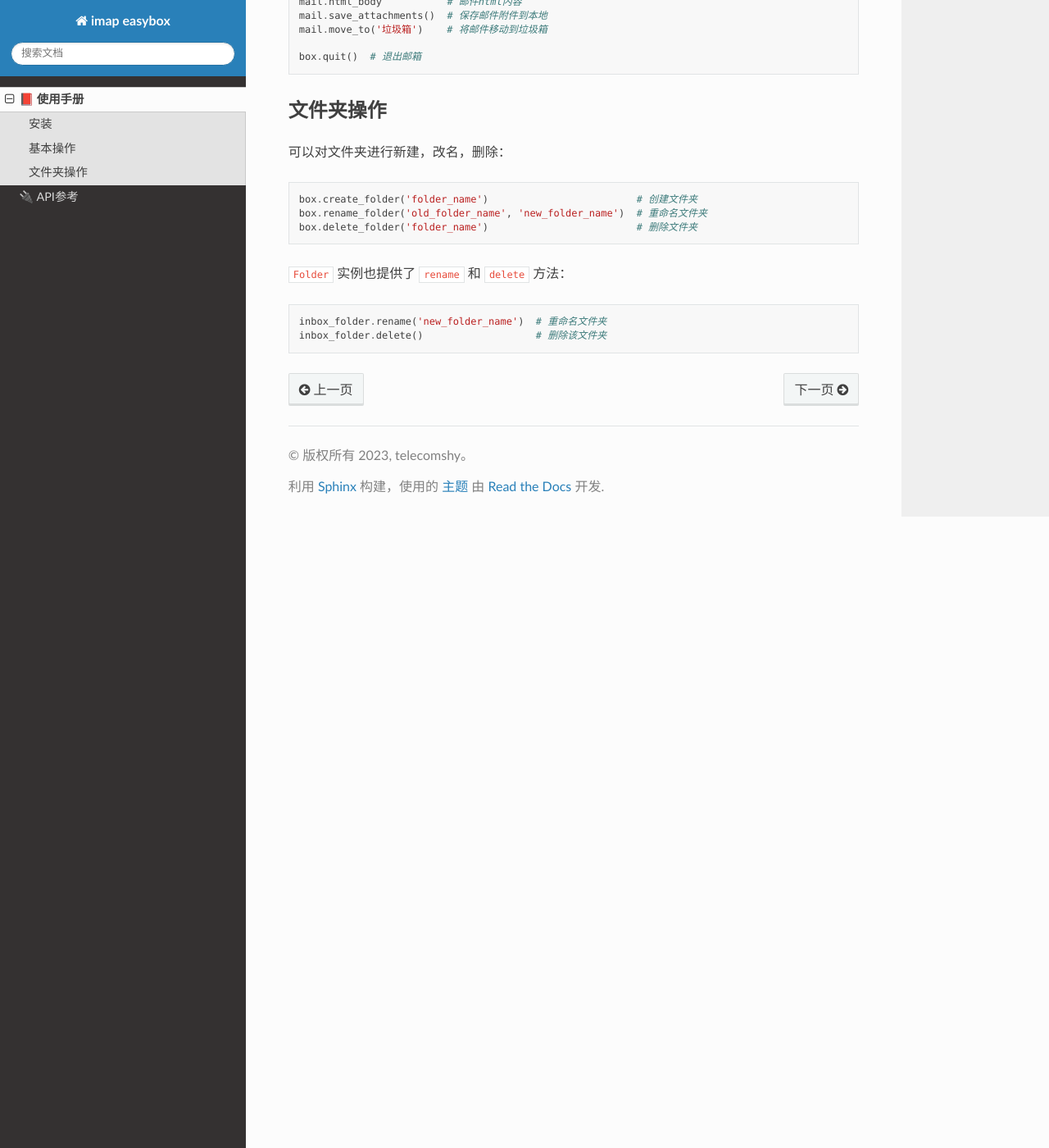
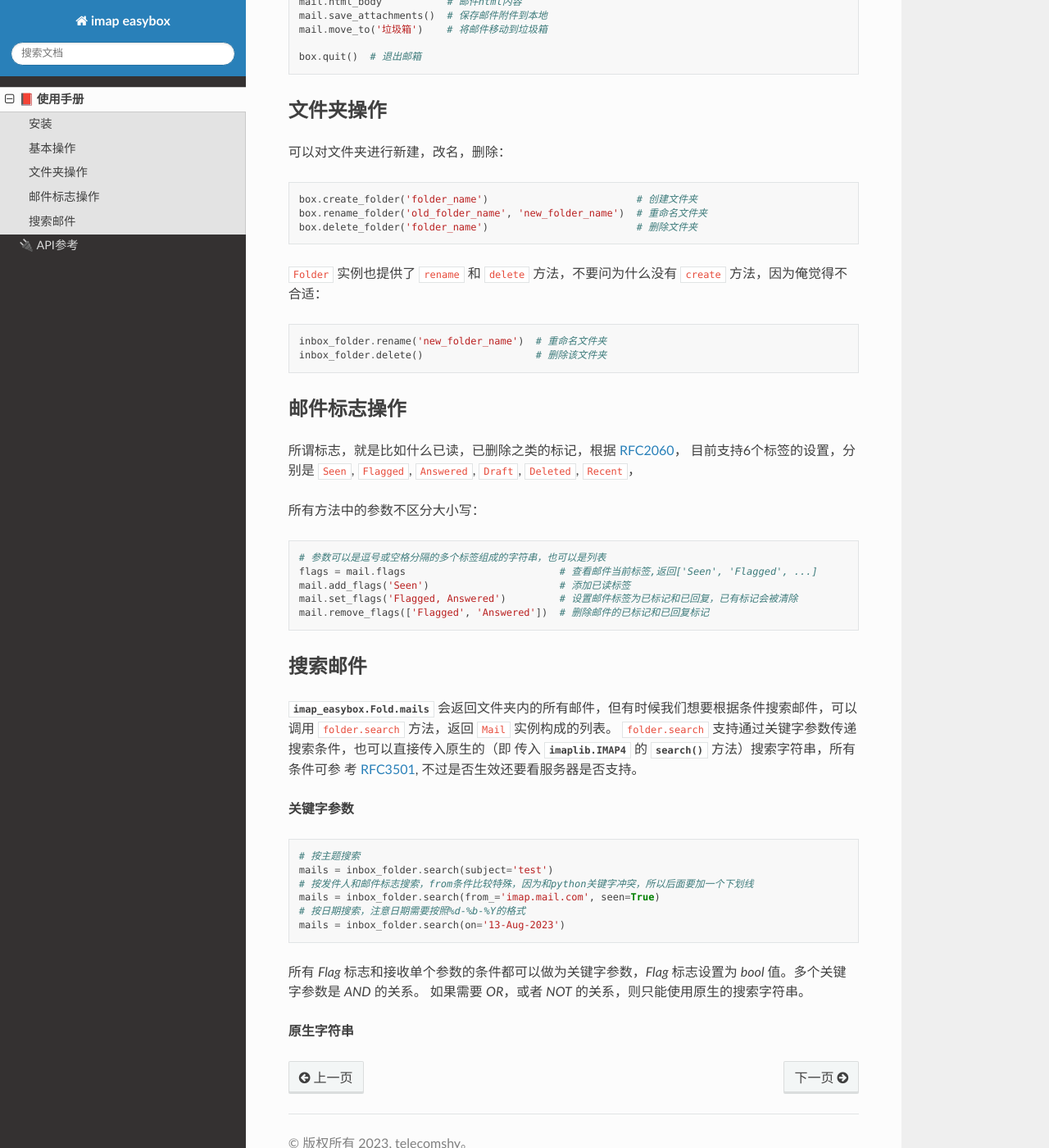
Before and after one commit to telecomshy/imap-easybox, a Sphinx documentation site: the page built from docs/source/tutorial.rst, in a window 1280 px wide and 1400 px high, scrolled down 842 px. Shown: the whole window at 82% size. Built offline with Sphinx 7.4.7 and the Read the Docs theme 2.0.0, drawn with Linux system fonts in a browser that asks for light colours.

Commit message:
update docs tutorial.rst

```diff
--- a/docs/source/tutorial.rst
+++ b/docs/source/tutorial.rst
@@ -58,9 +58,49 @@
    box.rename_folder('old_folder_name', 'new_folder_name')  # 重命名文件夹
    box.delete_folder('folder_name')                         # 删除文件夹
 
-``Folder`` 实例也提供了 ``rename`` 和 ``delete`` 方法：
+``Folder`` 实例也提供了 ``rename`` 和 ``delete`` 方法，不要问为什么没有 ``create`` 方法，因为俺觉得不合适：
 
 .. code-block:: python
 
    inbox_folder.rename('new_folder_name')  # 重命名文件夹
    inbox_folder.delete()                   # 删除该文件夹
+
+邮件标志操作
+-------------------------
+
+所谓标志，就是比如什么已读，已删除之类的标记，根据 `RFC2060 <https://datatracker.ietf.org/doc/html/rfc2060.html#section-6.4.4>`_，
+目前支持6个标签的设置，分别是 ``Seen``, ``Flagged``, ``Answered``, ``Draft``, ``Deleted``, ``Recent``，
+
+所有方法中的参数不区分大小写：
+
+.. code-block:: python
+
+    # 参数可以是逗号或空格分隔的多个标签组成的字符串，也可以是列表
+    flags = mail.flags                          # 查看邮件当前标签,返回['Seen', 'Flagged', ...]
+    mail.add_flags('Seen')                      # 添加已读标签
+    mail.set_flags('Flagged, Answered')         # 设置邮件标签为已标记和已回复，已有标记会被清除
+    mail.remove_flags(['Flagged', 'Answered'])  # 删除邮件的已标记和已回复标记
+
+搜索邮件
+---------------
+
+:py:attr:`imap_easybox.Fold.mails` 会返回文件夹内的所有邮件，但有时候我们想要根据条件搜索邮件，可以调用 ``folder.search``
+方法，返回 ``Mail`` 实例构成的列表。 ``folder.search`` 支持通过关键字参数传递搜索条件，也可以直接传入原生的（即
+传入 :py:class:`imaplib.IMAP4` 的 :py:meth:`~imaplib.IMAP4.search` 方法）搜索字符串，所有条件可参
+考 `RFC3501 <https://www.rfc-editor.org/rfc/rfc3501#section-6.4.4>`_, 不过是否生效还要看服务器是否支持。
+
+**关键字参数**
+
+.. code-block:: python
+
+    # 按主题搜索
+    mails = inbox_folder.search(subject='test')
+    # 按发件人和邮件标志搜索，from条件比较特殊，因为和python关键字冲突，所以后面要加一个下划线
+    mails = inbox_folder.search(from_='imap.mail.com', seen=True)
+    # 按日期搜索，注意日期需要按照%d-%b-%Y的格式
+    mails = inbox_folder.search(on='13-Aug-2023')
+
+所有 `Flag` 标志和接收单个参数的条件都可以做为关键字参数，`Flag` 标志设置为 `bool` 值。多个关键字参数是 `AND` 的关系。
+如果需要 `OR`，或者 `NOT` 的关系，则只能使用原生的搜索字符串。
+
+**原生字符串**
--- a/imap_easybox/__init__.py
+++ b/imap_easybox/__init__.py
@@ -1,3 +1,5 @@
 from .server import ImapEasyBox
+from .folder import Folder, FoldList
+from .email import Mail
 
 __version__ = '0.1.0'
```
